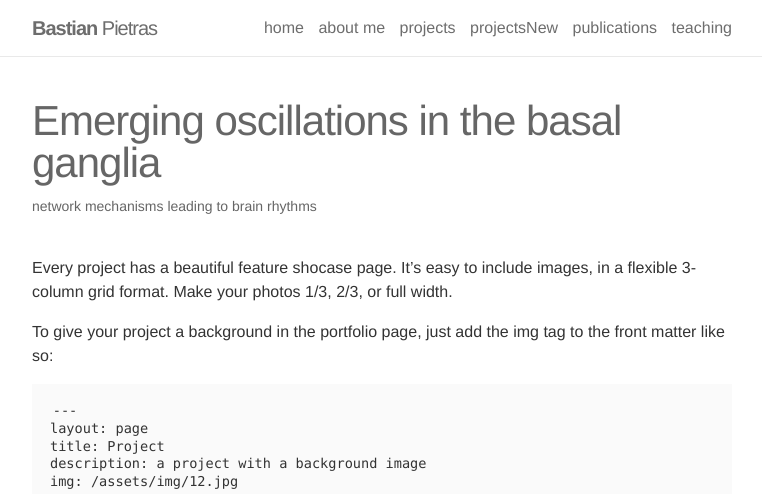
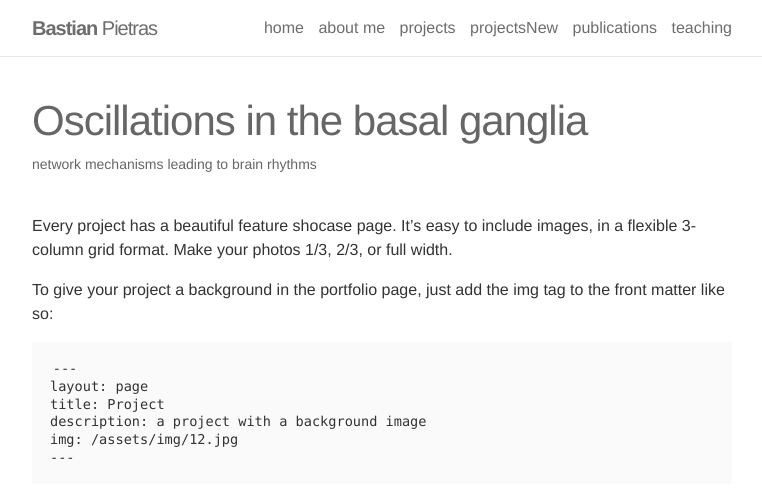
Before and after one commit to BastianPietras/bastianpietras.github.io, a Jekyll site: the page built from _projects/4BG_oscillations.markdown, in a window 1280 px wide and 900 px high, cut to the strip 0-494 px from the top of the window. Shown: the whole strip, without its empty margins (258-1020 px from the left). Built offline with Jekyll 4.4.1, drawn with Linux system fonts in a browser that asks for light colours.

Commit message:
Update and rename BG_oscillations.markdown to 4BG_oscillations.markdown

```diff
--- a/_projects/BG_oscillations.markdown
+++ b/_projects/4BG_oscillations.markdown
@@ -1,8 +1,8 @@
 ---
 layout: page
-title: Emerging oscillations in the basal ganglia
+title: Oscillations in the basal ganglia
 description: network mechanisms leading to brain rhythms
-img: /assets/img/BG_cover1.png
+img: /assets/img/BGgap_cover1.png
 ---
 
 Every project has a beautiful feature shocase page. It's easy to include images, in a flexible 3-column grid format. Make your photos 1/3, 2/3, or full width.
```
